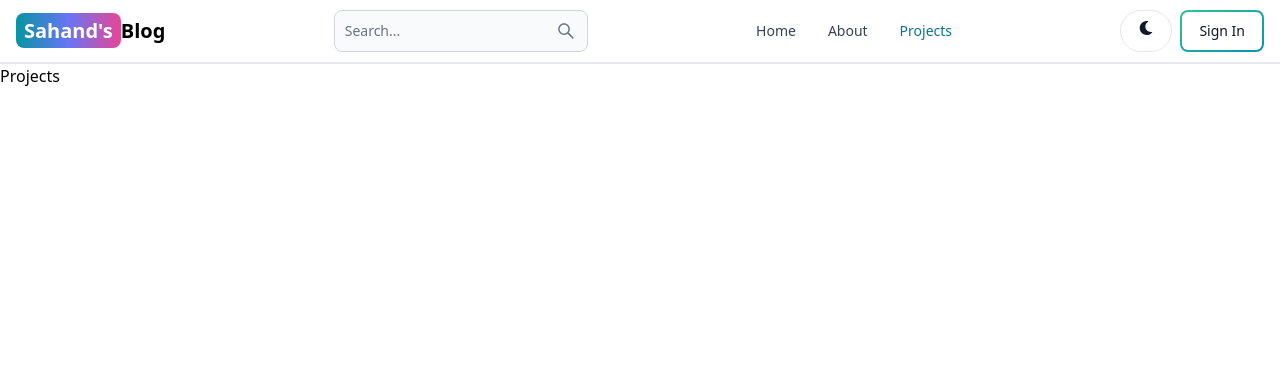
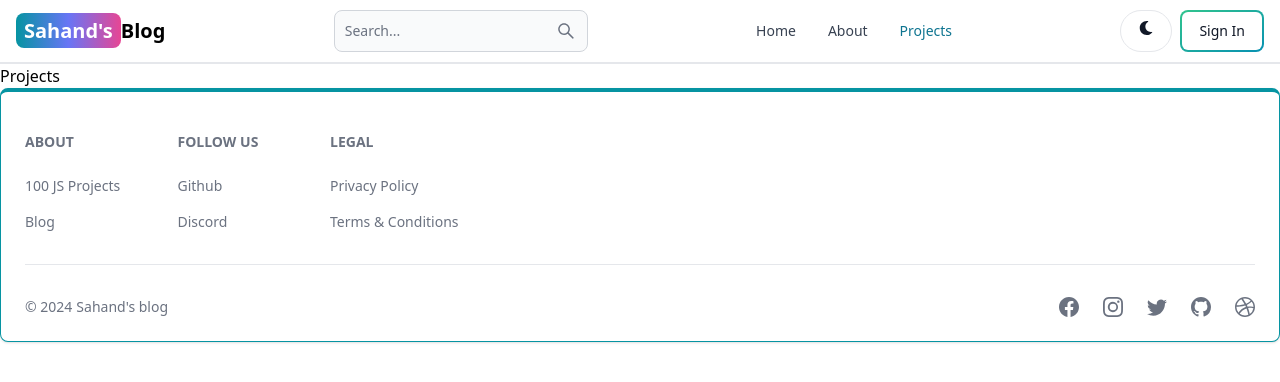
Before and after one commit to akasharyanofficial7/mern-blog, a React (Vite) app in the folder client/: page /projects in a window 1280 px wide. Shown: the top 382 px of the page. Built offline with nearby package versions, Linux system fonts and the light colour scheme.

Commit message:
create footer

```diff
--- a/client/src/App.jsx
+++ b/client/src/App.jsx
@@ -8,6 +8,7 @@
 import Projects from "./pages/Projects";
 import SignUp from "./pages/SignUp";
 import Header from "./components/Header";
+import Footer from "./components/Footer";
 const App = () => {
   return (
     <BrowserRouter>
@@ -20,6 +21,8 @@
         <Route path="/dashboard" element={<Dashbord />} />
         <Route path="/projects" element={<Projects />} />
       </Routes>
+
+      <Footer />
     </BrowserRouter>
   );
 };
--- /dev/null
+++ b/client/src/components/Footer.jsx
@@ -0,0 +1,67 @@
+import { Footer } from "flowbite-react";
+import { Link } from "react-router-dom";
+import {
+  BsFacebook,
+  BsInstagram,
+  BsTwitter,
+  BsGithub,
+  BsDribbble,
+} from "react-icons/bs";
+export default function FooterCom() {
+  return (
+    <Footer container className="border border-t-4 border-teal-500">
+      <div className="w-full max-w-7xl mx-auto">
+        <div className="grid w-full justify-between sm:flex md:grid-cols-1">
+          <div className="grid grid-cols-2 gap-8 mt-4 sm:grid-cols-3 sm:gap-6">
+            <div>
+              <Footer.Title title="About" />
+              <Footer.LinkGroup col>
+                <Footer.Link href=" " target="_blank" rel="noopener noreferrer">
+                  100 JS Projects
+                </Footer.Link>
+                <Footer.Link
+                  href="/about"
+                  target="_blank"
+                  rel="noopener noreferrer"
+                >
+                  Blog
+                </Footer.Link>
+              </Footer.LinkGroup>
+            </div>
+            <div>
+              <Footer.Title title="Follow us" />
+              <Footer.LinkGroup col>
+                <Footer.Link href=" " target="_blank" rel="noopener noreferrer">
+                  Github
+                </Footer.Link>
+                <Footer.Link href="#">Discord</Footer.Link>
+              </Footer.LinkGroup>
+            </div>
+            <div>
+              <Footer.Title title="Legal" />
+              <Footer.LinkGroup col>
+                <Footer.Link href="#">Privacy Policy</Footer.Link>
+                <Footer.Link href="#">Terms &amp; Conditions</Footer.Link>
+              </Footer.LinkGroup>
+            </div>
+          </div>
+        </div>
+        <Footer.Divider />
+        <div className="w-full sm:flex sm:items-center sm:justify-between">
+          <Footer.Copyright
+            href="#"
+            by="Sahand's blog"
+            year={new Date().getFullYear()}
+          />
+          <div className="flex gap-6 sm:mt-0 mt-4 sm:justify-center">
+            <Footer.Icon href="#" icon={BsFacebook} />
+            <Footer.Icon href="#" icon={BsInstagram} />
+            <Footer.Icon href="#" icon={BsTwitter} />
+            <Footer.Icon href=" " icon={BsGithub} />
+            <Footer.Icon href="#" icon={BsDribbble} />
+          </div>
+        </div>
+      </div>
+    </Footer>
+  );
+}
```
